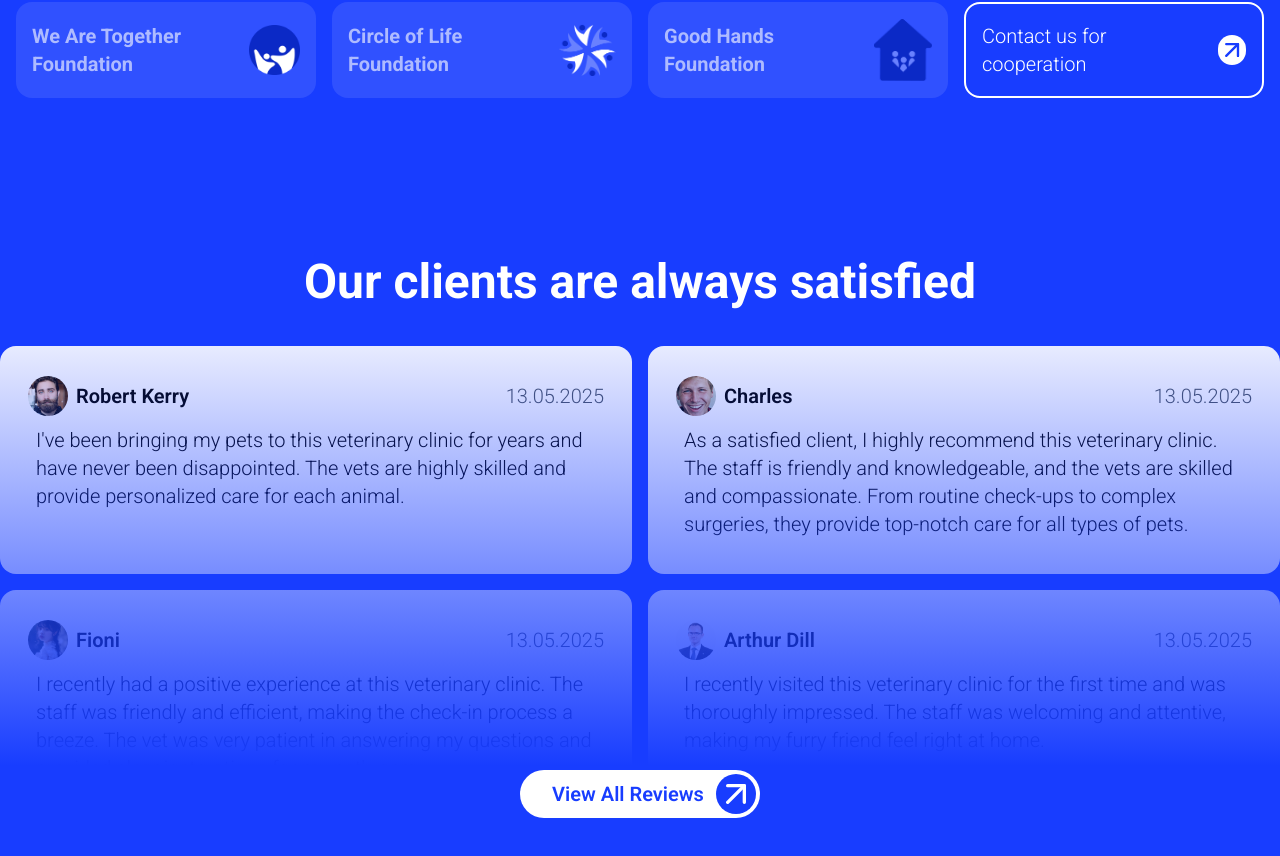
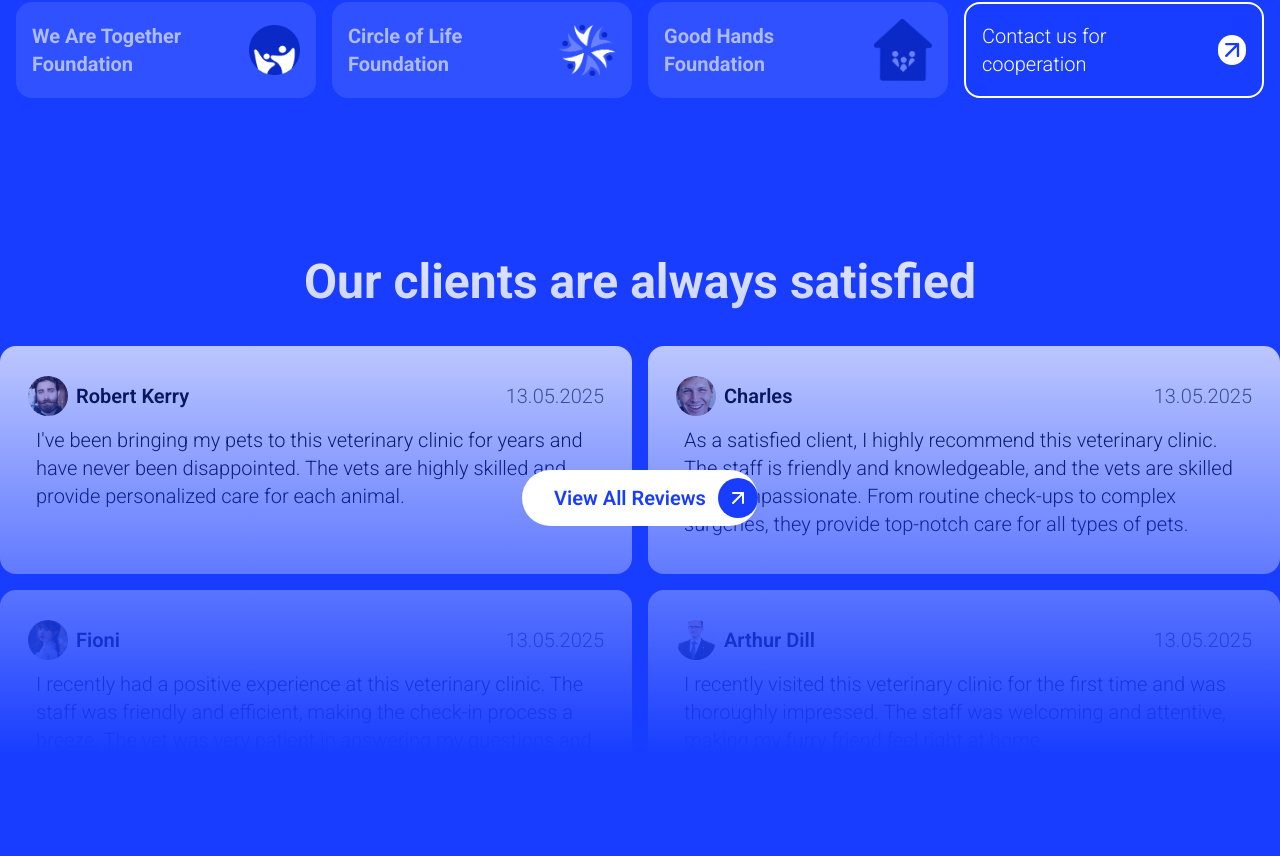
Before and after one commit to LazuardiFadhilah/pet-clinic, a Next.js app: page / in a window 1280 px wide. Shown: the part 3782-4638 px from the top of the page. Built offline with nearby package versions, Linux system fonts and the light colour scheme.

Commit message:
Refactor ReviewSection component for improved structure and readability

```diff
--- a/src/app/reviewSection.tsx
+++ b/src/app/reviewSection.tsx
@@ -2,81 +2,82 @@ import { FiArrowUpRight } from "react-icons/fi";
 
 export default function ReviewSection() {
   return (
-        <>
     <section className="relative container mx-auto py-20">
+      {/* Judul utama */}
       <h1 className="text-4xl lg:text-5xl font-bold text-center mb-10">
         Our clients are always satisfied
       </h1>
 
-        <div className="grid-cols-1 grid-rows-2 lg:grid lg:grid-cols-2 lg:grid-rows-2 gap-4">
+      {/* Grid container untuk review */}
+      <div className="grid grid-cols-1 grid-rows-2 lg:grid-cols-2 lg:grid-rows-2 gap-4">
+        {/* Review 1 */}
         <div className="bg-white rounded-2xl p-7 flex flex-col">
-            <div className="flex flex-row items-center justify-between">
+          <div className="flex items-center justify-between">
             <div className="rounded-full bg-[url(/avatar.png)] bg-cover bg-center w-10 h-10" />
-              <p className=" text-black font-semibold text-lg lg:text-xl mr-auto p-2">
+            <p className="text-black font-semibold text-lg lg:text-xl mr-auto p-2">
               Robert Kerry
             </p>
-              <p className="text-gray-600 font-light text-lg lg:text-xl">
-                13.05.2025
-              </p>
+            <p className="text-gray-600 font-light text-lg lg:text-xl">13.05.2025</p>
           </div>
-            <p className=" text-black font-light text-lg lg:text-xl p-2">
-              I've been bringing my pets to this veterinary clinic for years and
+          <p className="text-black font-light text-lg lg:text-xl p-2">
+            I&apos;ve been bringing my pets to this veterinary clinic for years and
             have never been disappointed. The vets are highly skilled and
             provide personalized care for each animal.
           </p>
         </div>
 
-          <div className=" row-start-2 mt-4 lg:mt-0 bg-white rounded-2xl p-7 lg:flex flex-col">
-            <div className="flex flex-row items-center justify-between">
+        {/* Review 2 */}
+        <div className="row-start-2 mt-4 lg:mt-0 bg-white rounded-2xl p-7 lg:flex flex-col">
+          <div className="flex items-center justify-between">
             <div className="rounded-full bg-[url(/avatar1.png)] bg-cover bg-center w-10 h-10" />
-              <p className=" text-black font-semibold text-lg lg:text-xl mr-auto p-2">
-                Fioni
-              </p>
-              <p className="text-gray-600 font-light text-lg lg:text-xl">
-                13.05.2025
-              </p>
+            <p className="text-black font-semibold text-lg lg:text-xl mr-auto p-2">Fioni</p>
+            <p className="text-gray-600 font-light text-lg lg:text-xl">13.05.2025</p>
           </div>
-            <p className=" text-black font-light text-lg lg:text-xl p-2">
-            I recently had a positive experience at this veterinary clinic. The staff was friendly and efficient, making the check-in process a breeze. The vet was very patient in answering my questions and provided clear instructions for my pet's care.
-            </p>
-          </div>
-          <div className="hidden bg-white rounded-2xl p-7 lg:flex flex-col">
-            <div className="flex flex-row items-center justify-between">
-              <div className="rounded-full bg-[url(/avatar2.png)] bg-cover bg-center w-10 h-10" />
-              <p className=" text-black font-semibold text-lg lg:text-xl mr-auto p-2">
-                Charles
-              </p>
-              <p className="text-gray-600 font-light text-lg lg:text-xl">
-                13.05.2025
-              </p>
-            </div>
-            <p className=" text-black font-light text-lg lg:text-xl p-2">
-            As a satisfied client, I highly recommend this veterinary clinic. The staff is friendly and knowledgeable, and the vets are skilled and compassionate. From routine check-ups to complex surgeries, they provide top-notch care for all types of pets.
-            </p>
-          </div>
-          <div className="hidden bg-white rounded-2xl p-7 lg:flex flex-col">
-            <div className="flex flex-row items-center justify-between">
-              <div className="rounded-full bg-[url(/avatar3.png)] bg-cover bg-[_20%] w-10 h-10" />
-              <p className=" text-black font-semibold text-lg lg:text-xl mr-auto p-2">
-                Arthur Dill
-              </p>
-              <p className="text-gray-600 font-light text-lg lg:text-xl">
-                13.05.2025
-              </p>
-            </div>
-            <p className=" text-black font-light text-lg lg:text-xl p-2">
-            I recently visited this veterinary clinic for the first time and was thoroughly impressed. The staff was welcoming and attentive, making my furry friend feel right at home.
+          <p className="text-black font-light text-lg lg:text-xl p-2">
+            I recently had a positive experience at this veterinary clinic. The staff
+            was friendly and efficient, making the check-in process a breeze. The
+            vet was very patient in answering my questions and provided clear
+            instructions for my pet&apos;s care.
           </p>
         </div>
 
+        {/* Review 3 (Hidden on mobile) */}
+        <div className="hidden bg-white rounded-2xl p-7 lg:flex flex-col">
+          <div className="flex items-center justify-between">
+            <div className="rounded-full bg-[url(/avatar2.png)] bg-cover bg-center w-10 h-10" />
+            <p className="text-black font-semibold text-lg lg:text-xl mr-auto p-2">Charles</p>
+            <p className="text-gray-600 font-light text-lg lg:text-xl">13.05.2025</p>
           </div>
-        <div className="absolute flex items-end justify-center  inset-0 bottom-20 top-30 z-10 bg-gradient-to-b from-transparent from-0% to-primary to-90%">
-          <div className="flex flex-row justify-center items-center bg-white rounded-full text-primary font-semibold text-lg lg:text-xl pl-[32px]">
-            View All Reviews
-            <FiArrowUpRight className="bg-primary text-white rounded-full ml-[12px] m-1" size={40} />
+          <p className="text-black font-light text-lg lg:text-xl p-2">
+            As a satisfied client, I highly recommend this veterinary clinic. The
+            staff is friendly and knowledgeable, and the vets are skilled and
+            compassionate. From routine check-ups to complex surgeries, they
+            provide top-notch care for all types of pets.
+          </p>
+        </div>
 
+        {/* Review 4 (Hidden on mobile) */}
+        <div className="hidden bg-white rounded-2xl p-7 lg:flex flex-col">
+          <div className="flex items-center justify-between">
+            <div className="rounded-full bg-[url(/avatar3.png)] bg-cover bg-center w-10 h-10" />
+            <p className="text-black font-semibold text-lg lg:text-xl mr-auto p-2">Arthur Dill</p>
+            <p className="text-gray-600 font-light text-lg lg:text-xl">13.05.2025</p>
+          </div>
+          <p className="text-black font-light text-lg lg:text-xl p-2">
+            I recently visited this veterinary clinic for the first time and was
+            thoroughly impressed. The staff was welcoming and attentive, making my
+            furry friend feel right at home.
+          </p>
         </div>
       </div>
-      </section></>
-    )
+
+      {/* Tombol View All Reviews dengan gradient background */}
+      <div className="absolute flex items-center justify-center inset-0 bottom-20 z-10 bg-gradient-to-b from-transparent from-0% to-primary to-90%">
+        <div className="flex flex-row justify-center items-center bg-white rounded-full text-primary font-semibold text-lg lg:text-xl pl-8 py-2">
+          View All Reviews
+          <FiArrowUpRight className="bg-primary text-white rounded-full ml-3 p-2" size={40} />
+        </div>
+      </div>
+    </section>
+  );
 }
```
Lines whose indentation alone changed are shown as unchanged.
